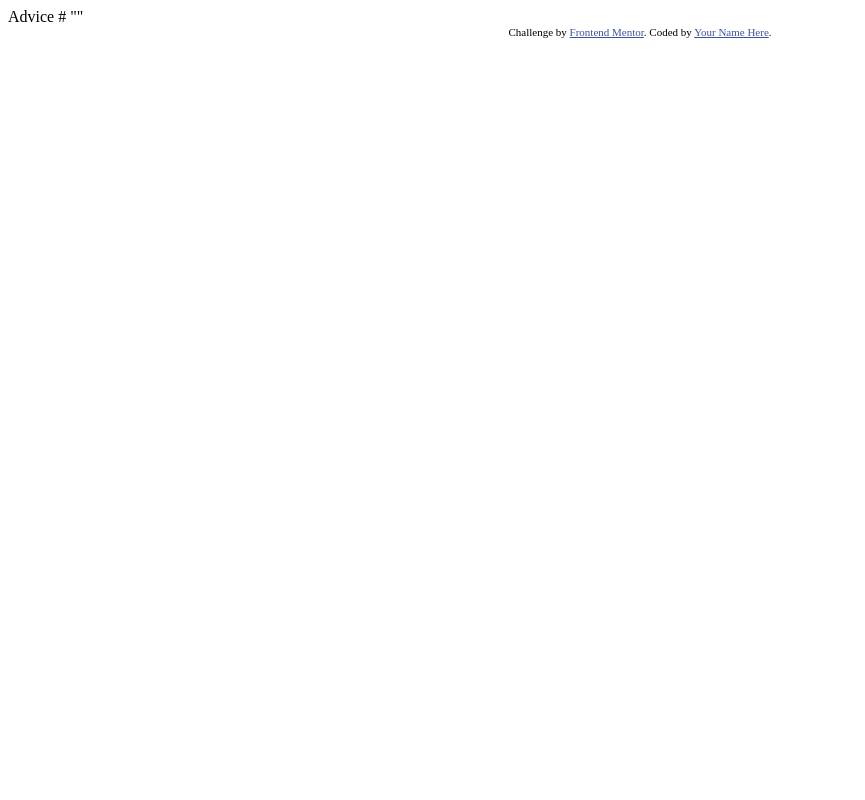
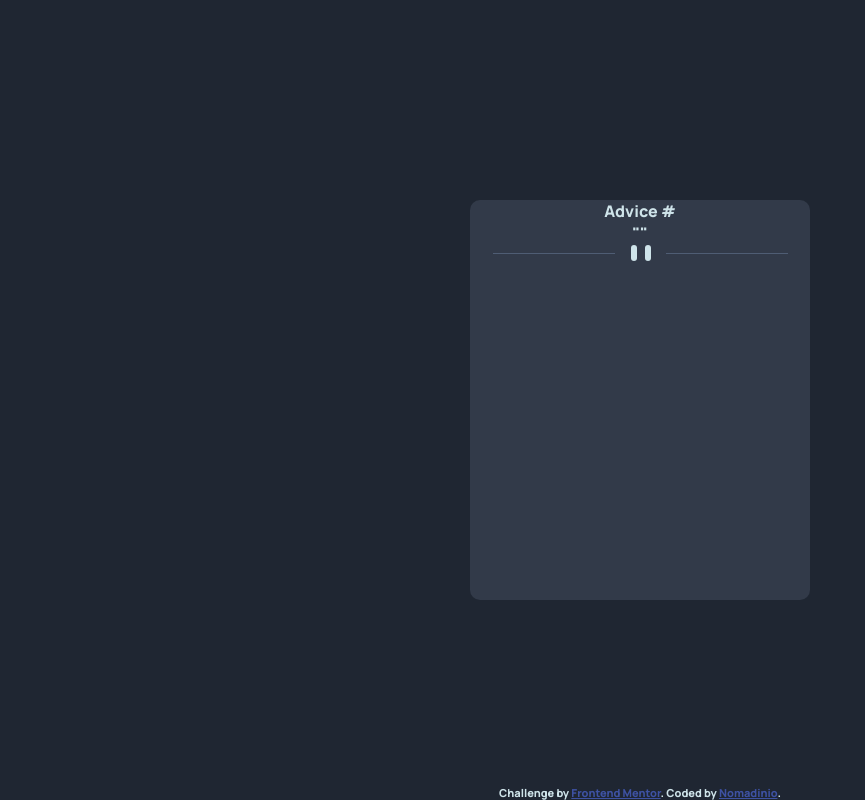
Before and after one commit to Nomadinio0/advice-generator-app-main, a plain HTML site: page index.html in a window 1280 px wide. Shown: the whole page, without its empty margins (0-865 px from the left). Drawn offline with Linux system fonts and the light colour scheme.

Commit message:
html structure

```diff
--- a/index.html
+++ b/index.html
@@ -1,28 +1,29 @@
 <!DOCTYPE html>
 <html lang="en">
+
 <head>
   <meta charset="UTF-8">
-  <meta name="viewport" content="width=device-width, initial-scale=1.0"> <!-- displays site properly based on user's device -->
+  <meta name="viewport" content="width=device-width, initial-scale=1.0">
+  <link rel="icon" type="image/png" sizes="32x32" href="./images/favicon-32x32.png">
+  <title>Frontend Mentor | Advice generator app</title>
+  <link rel="preconnect" href="https://fonts.googleapis.com">
+  <link rel="preconnect" href="https://fonts.gstatic.com" crossorigin>
+  <link href="https://fonts.googleapis.com/css2?family=Manrope:wght@800&display=swap" rel="stylesheet">
+  <link rel="stylesheet" href="/css/style.css">
+</head>
 
-  <link rel="icon" type="image/png" sizes="32x32" href="./images/favicon-32x32.png">
+<body>
+  <div class="container">
+    <p class="heading">Advice #<span class="advice_ID"><!-- Advice ID goes here --></span></p>
+    <p class="text">"<span class="advice_text"><!-- Advice text goes here --></span>"</p>
+    <img src="/images/pattern-divider-mobile.svg" alt="">
+  </div>
+  <div class="attribution">
+    Challenge by <a href="https://www.frontendmentor.io/challenges/advice-generator-app-QdUG-13db"
+      target="_blank">Frontend Mentor</a>.
+    Coded by <a href="https://www.frontendmentor.io/profile/Nomadinio0" target="_blank">Nomadinio</a>.
+  </div>
+  <script src="/js/main.js"></script>
+</body>
 
-  <title>Frontend Mentor | Advice generator app</title>
-
-  <!-- Feel free to remove these styles or customise in your own stylesheet 👍 -->
-  <style>
-    .attribution { font-size: 11px; text-align: center; }
-    .attribution a { color: hsl(228, 45%, 44%); }
-  </style>
-</head>
-<body>
-
-  Advice #<!-- Advice ID goes here -->
-
-  "<!-- Advice text goes here -->"
-
-  <div class="attribution">
-    Challenge by <a href="https://www.frontendmentor.io?ref=challenge" target="_blank">Frontend Mentor</a>.
-    Coded by <a href="#">Your Name Here</a>.
-  </div>
-</body>
 </html>
--- /dev/null
+++ b/scss/_colors.scss
@@ -0,0 +1,8 @@
+//Primary
+$lightCyan: hsl(193, 38%, 86%);
+$neonGreen: hsl(150, 100%, 66%);
+
+//Neutral
+$grayishBlue: hsl(217, 19%, 38%);
+$darkGrayishBlue: hsl(217, 19%, 24%);
+$darkBlue: hsl(218, 23%, 16%);
--- /dev/null
+++ b/scss/style.scss
@@ -0,0 +1,36 @@
+@import 'colors';
+
+* {
+	box-sizing: border-box;
+	margin: 0;
+	padding: 0;
+}
+
+body {
+	display: flex;
+	flex-direction: column;
+	align-items: center;
+	justify-content: center;
+	height: 100vh;
+	font-family: 'Manrope', sans-serif;
+	background-color: $darkBlue;
+	color: $lightCyan;
+
+	.container {
+		width: 340px;
+		height: 400px;
+		background-color: $darkGrayishBlue;
+		border-radius: 10px;
+        text-align: center;
+	}
+
+	.attribution {
+		position: absolute;
+		bottom: 0;
+		font-size: 11px;
+		text-align: center;
+		a {
+			color: hsl(228, 45%, 44%);
+		}
+	}
+}
```
Also changed, not shown: css/style.css (added), js/main.js (added), 1 other file.
